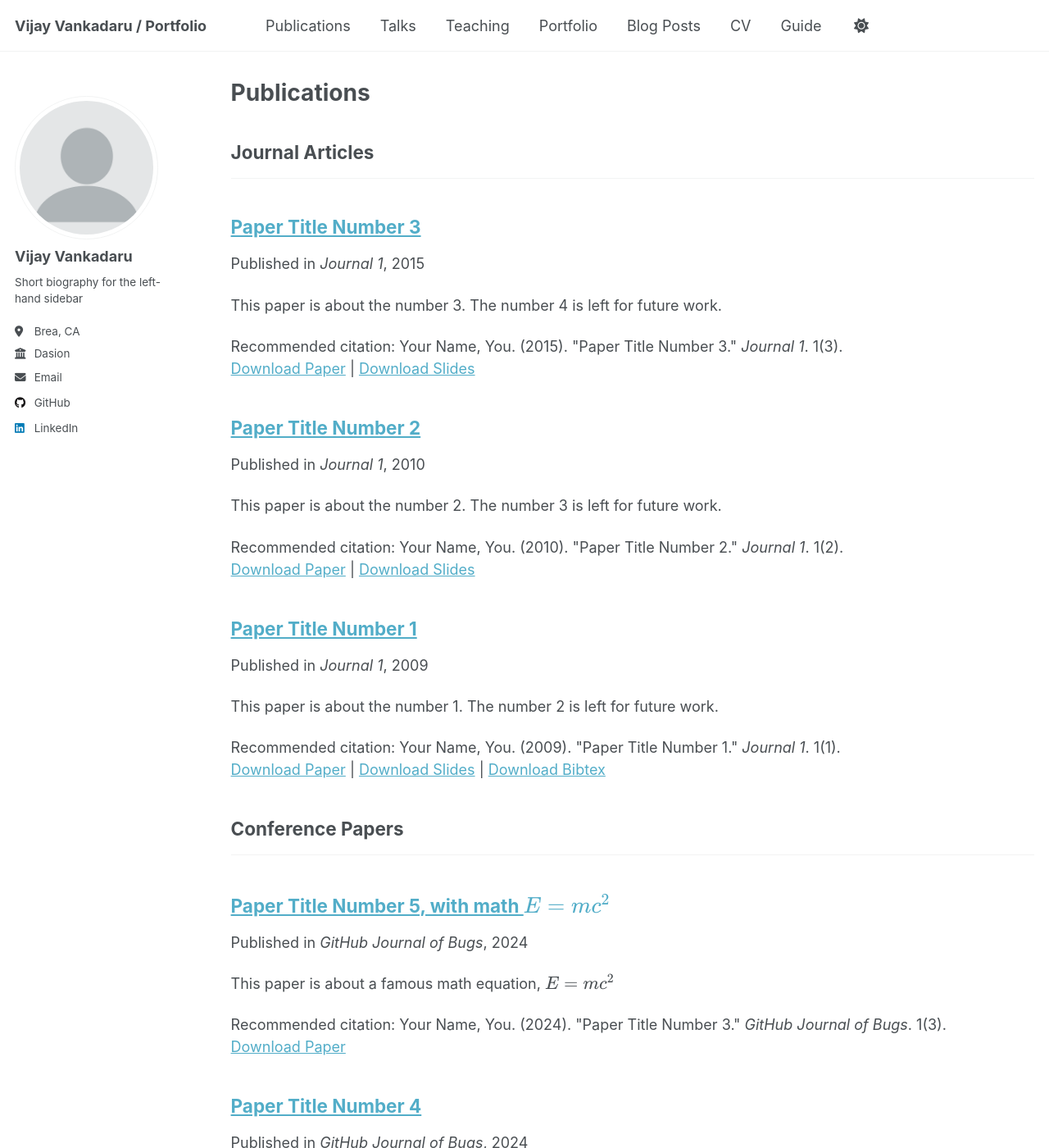
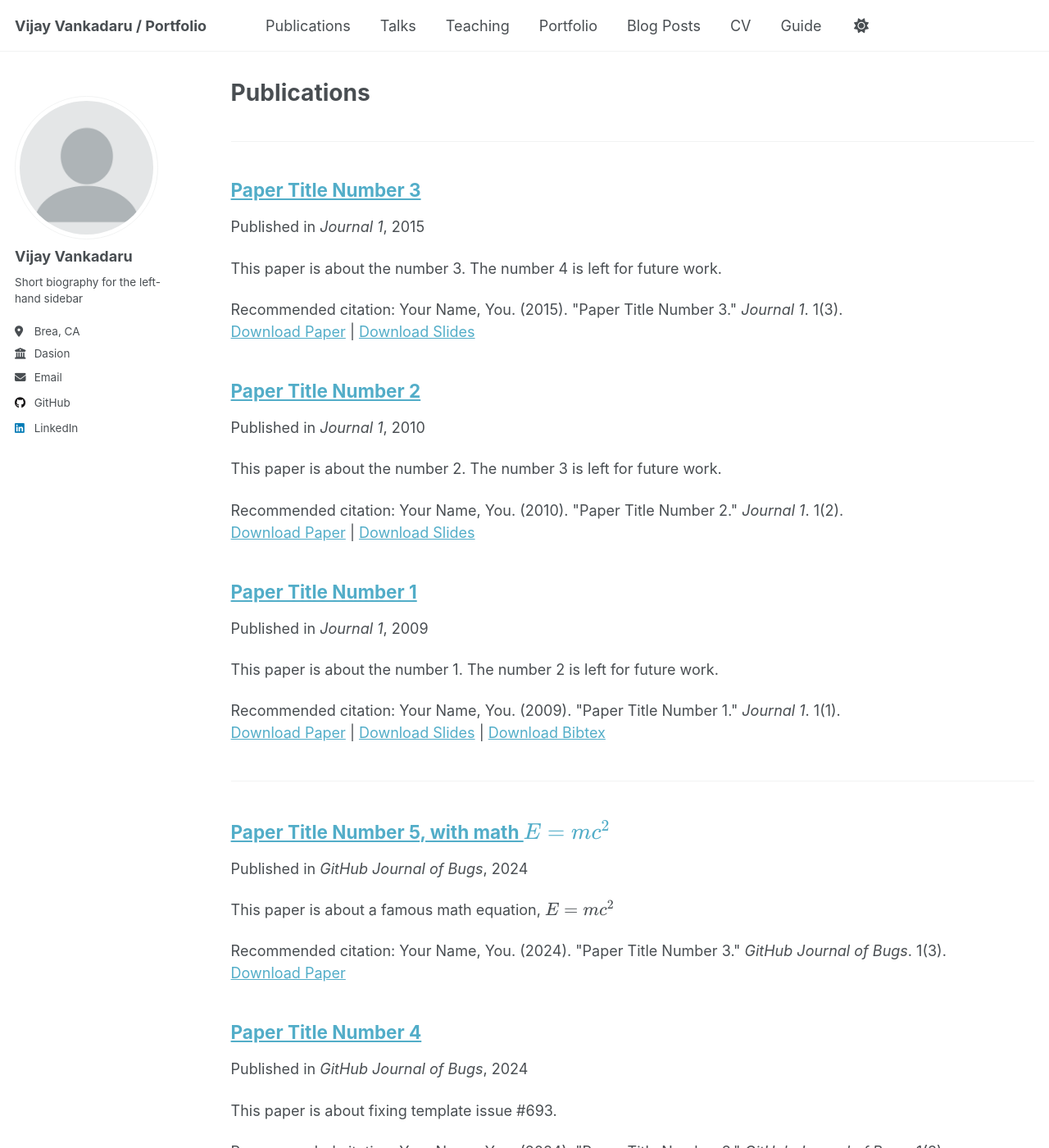
Before and after one commit to Vijay-Vankadaru/vijay-vankadaru.github.io, a Jekyll site: the page built from _pages/publications.html, in a window 1280 px wide and 1400 px high. Shown: the whole window at 82% size. Built offline with Jekyll 4.4.1, drawn with Linux system fonts in a browser that asks for light colours; a script that is not in the unit is left out.

Commit message:
config.yml info changes

```diff
--- a/_config.yml
+++ b/_config.yml
@@ -81,11 +81,11 @@ author:
 # Publication Category - The following the list of publication categories and their headings
 publication_category:
   books:
-    title: 'Books'
+    title: #'Books'
   manuscripts:
-    title: 'Journal Articles'
+    title: #'Journal Articles'
   conferences:
-    title: 'Conference Papers'
+    title: #'Conference Papers'
 
 # Site Settings
 teaser                   :  # filename of teaser fallback teaser image placed in /images/, .e.g. "500x300.png"
@@ -134,7 +134,7 @@ yandex_site_verification :
 
 # Social Sharing
 twitter:
-  username               : &twitter
+  username               : #&twitter
 facebook:
   username               :
   app_id                 :
```
